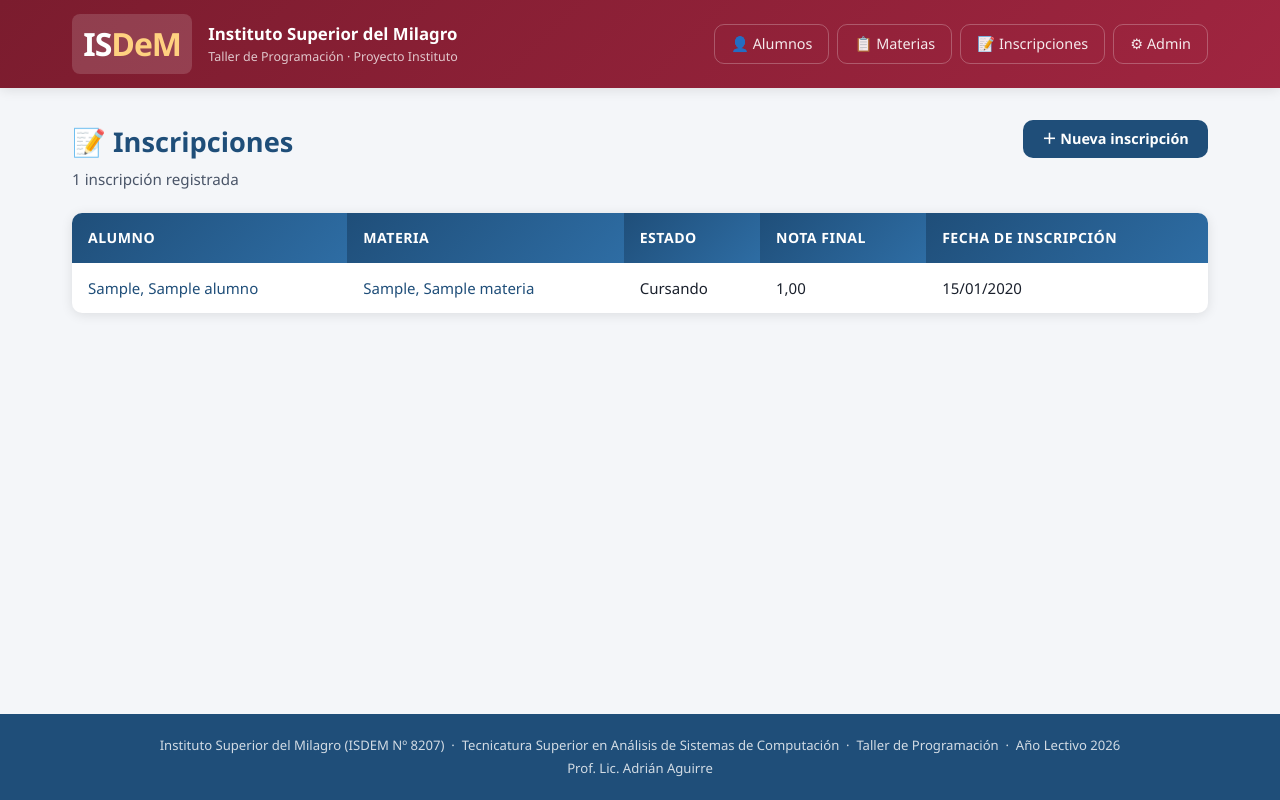
After one commit to feche3037/jflc.instituto_v2, a Django app: page /inscripciones/ in a window 1280 px wide. The commit adds this page. Run offline with Django 5.2, Linux system fonts and the light colour scheme; tables that the repository leaves empty hold one stand-in row (values such as "Sample post").

Commit message:
Add inscripciones functionality with views, forms, and templates

```diff
--- a/alumnos/templates/alumnos/base.html
+++ b/alumnos/templates/alumnos/base.html
@@ -23,6 +23,7 @@
             <nav class="site-nav">
                 <a href="{% url 'alumnos:lista' %}" class="nav-link"> 👤 Alumnos</a>
                 <a href="{% url 'materias:lista' %}" class="nav-link">📋 Materias</a>
+                <a href="{% url 'inscripciones:lista' %}" class="nav-link">📝 Inscripciones</a>
                 <a href="/admin/" class="nav-link">⚙ Admin</a>
             </nav>
         </div>
--- a/inscripciones/models.py
+++ b/inscripciones/models.py
@@ -19,5 +19,5 @@ class Inscripcion(models.Model):
     class Meta:
         # Evita que un alumno se inscriba dos veces a la misma materia
         unique_together = ('alumno', 'materia')
-    def str(self):
+    def __str__(self):
         return f"{self.alumno} en {self.materia} ({self.estado})"
--- /dev/null
+++ b/inscripciones/templates/inscripciones/lista.html
@@ -0,0 +1,48 @@
+{% extends 'alumnos/base.html' %}
+
+{% block title %}Inscripciones · ISDEM{% endblock %}
+
+{% block contenido %}
+
+<div class="page-header">
+    <div>
+        <h1 class="page-title">📝 Inscripciones</h1>
+        <p class="page-subtitle">{{ cantidad }} inscripción{{ cantidad|pluralize:"es" }} registrada{{ cantidad|pluralize }}</p>
+    </div>
+    <a href="{% url 'inscripciones:alta' %}" class="btn btn-primary">＋ Nueva inscripción</a>
+</div>
+
+{% if inscripciones %}
+    <div class="table-wrapper">
+        <table class="data-table">
+            <thead>
+                <tr>
+                    <th>Alumno</th>
+                    <th>Materia</th>
+                    <th>Estado</th>
+                    <th>Nota final</th>
+                    <th>Fecha de inscripción</th>
+                </tr>
+            </thead>
+            <tbody>
+                {% for inscripcion in inscripciones %}
+                <tr>
+                    <td><a href="{% url 'alumnos:detalle' inscripcion.alumno.legajo %}">{{ inscripcion.alumno.apellido }}, {{ inscripcion.alumno.nombre }}</a></td>
+                    <td><a href="{% url 'materias:detalle' inscripcion.materia.codigo %}">{{ inscripcion.materia }}</a></td>
+                    <td>{{ inscripcion.get_estado_display }}</td>
+                    <td>{{ inscripcion.nota_final|default:"—" }}</td>
+                    <td>{{ inscripcion.fecha_inscripcion|date:"d/m/Y" }}</td>
+                </tr>
+                {% endfor %}
+            </tbody>
+        </table>
+    </div>
+{% else %}
+    <div class="empty-state">
+        <p class="empty-icon">📝</p>
+        <h2>No hay inscripciones registradas todavía</h2>
+        <a href="{% url 'inscripciones:alta' %}" class="btn btn-primary">＋ Crear la primera inscripción</a>
+    </div>
+{% endif %}
+
+{% endblock %}
--- /dev/null
+++ b/inscripciones/urls.py
@@ -0,0 +1,13 @@
+"""
+urls.py — Rutas del sitio web HTML de la app inscripciones.
+"""
+
+from django.urls import path
+from . import views
+
+app_name = 'inscripciones'
+
+urlpatterns = [
+    path('', views.lista_inscripciones, name='lista'),
+    path('nueva/', views.alta_inscripcion, name='alta'),
+]
--- a/inscripciones/views.py
+++ b/inscripciones/views.py
@@ -1,3 +1,58 @@
-from django.shortcuts import render
+"""
+views.py — Vistas de la app inscripciones (sitio web HTML).
 
-# Create your views here.
+  - lista_inscripciones → READ (todas)
+  - alta_inscripcion    → CREATE (un alumno en varias materias)
+"""
+
+from django.contrib import messages
+from django.contrib.auth.decorators import login_required
+from django.shortcuts import redirect, render
+
+from .forms import InscripcionForm
+from .models import Inscripcion
+
+
+def lista_inscripciones(request):
+    """Muestra todas las inscripciones en una tabla HTML."""
+    inscripciones = Inscripcion.objects.select_related('alumno', 'materia')
+    return render(request, 'inscripciones/lista.html', {
+        'inscripciones': inscripciones,
+        'cantidad':      inscripciones.count(),
+    })
+
+
+@login_required
+def alta_inscripcion(request):
+    """
+    Muestra el formulario (GET) y procesa el envío (POST).
+    Crea una inscripción por cada materia elegida; las que el alumno
+    ya tenía se omiten (unique_together evitaría duplicarlas).
+    """
+    if request.method == 'POST':
+        form = InscripcionForm(request.POST)
+
+        if form.is_valid():
+            alumno = form.cleaned_data['alumno']
+            nuevas = 0
+            for materia in form.cleaned_data['materias']:
+                _, creada = Inscripcion.objects.get_or_create(alumno=alumno, materia=materia)
+                nuevas += creada
+
+            messages.success(
+                request,
+                f'✅ {alumno.nombre_completo()} inscripto en {nuevas} materia{"s" if nuevas != 1 else ""}.'
+            )
+            return redirect('alumnos:detalle', legajo=alumno.legajo)
+
+        messages.error(request, '⚠ Corregí los errores indicados.')
+
+    else:
+        # ?alumno=<id> preselecciona el alumno (link desde su detalle).
+        form = InscripcionForm(initial={'alumno': request.GET.get('alumno')})
+
+    return render(request, 'inscripciones/form.html', {
+        'form':   form,
+        'titulo': 'Inscribir alumno en materias',
+        'accion': 'Inscribir',
+    })
--- a/instituto/urls.py
+++ b/instituto/urls.py
@@ -18,6 +18,7 @@ urlpatterns = [
     # Sitio web HTML — vistas tradicionales con render()
     path('alumnos/', include('alumnos.urls')),
     path('materias/', include('materias.urls')),
+    path('inscripciones/', include('inscripciones.urls')),
 
     # API REST — Clase 4, devuelve JSON en lugar de HTML
     path('api/', include('alumnos.api_urls')),
```
Also changed, not shown: alumnos/templates/alumnos/detalle.html (+36 -0 lines), alumnos/views.py (+7 -2 lines), inscripciones/admin.py (+5 -7 lines), inscripciones/forms.py (added, +26 -0 lines), inscripciones/templates/inscripciones/form.html (added, +46 -0 lines).
